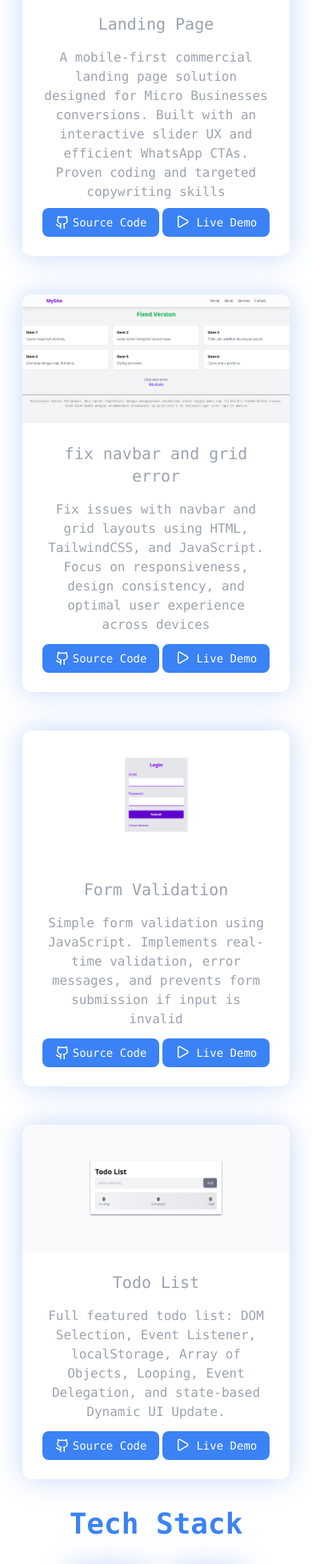
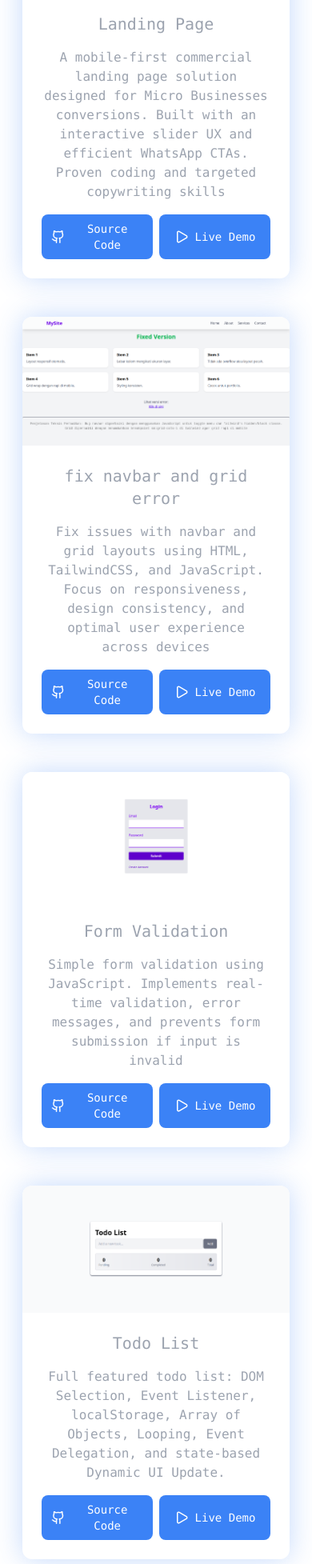
Before and after one commit to yafigian3-hue/portfolio-v2, a React (Vite) app: page / in a window 390 px wide. Shown: the part 2261-4216 px from the top of the page at 80% size. Built offline with nearby package versions, Linux system fonts and the light colour scheme.

Commit message:
fic mobile cta layout

```diff
--- a/src/components/Stack.tsx
+++ b/src/components/Stack.tsx
@@ -23,7 +23,7 @@ const techStack = [
 
 function stack() {
   return (
-    <div className="mt-4">
+    <div className="mt-20">
       <h2 className="text-4xl text-center md:text-5xl text-[#3B82F6] font-mono font-bold">
         Tech Stack
       </h2>
--- a/src/pages/Project.tsx
+++ b/src/pages/Project.tsx
@@ -32,16 +32,18 @@ function project() {
                 UX and efficient WhatsApp CTAs. Proven coding and targeted
                 copywriting skills
               </p>
-              <div className="flex justify-center mt-2 items-center gap-1 text-center">
+              <div className="bottom-0 mt-4 grid grid-cols-2 gap-2">
                 {/* Source Code */}
                 <a
                   href="https://github.com/yafigian3-hue/Landing-Page-UMKM?tab=readme-ov-file"
                   target="_blank"
                   rel="noopener noreferrer"
-                  className="flex items-center gap-1 rounded-lg bg-[#3B82F6] px-4 py-2 font-mono text-sm text-white transition hover:bg-blue-400"
+                  className="flex items-center justify-center gap-2 rounded-lg
+               bg-[#3B82F6] px-3 py-2 font-mono text-sm text-white
+               transition hover:bg-blue-400"
                 >
                   <Github size={18} />
-                   Source Code
+                  Source Code
                 </a>
 
                 {/* Live Demo */}
@@ -49,7 +51,9 @@ function project() {
                   href="https://yafigian3-hue.github.io/Landing-Page-UMKM/"
                   target="_blank"
                   rel="noopener noreferrer"
-                  className="flex justify-between gap-2 rounded-lg bg-[#3B82F6] px-4 py-2 font-mono text-sm text-white transition hover:bg-blue-400"
+                  className="flex items-center justify-center gap-2 rounded-lg
+               bg-[#3B82F6] px-3 py-2 font-mono text-sm text-white
+               transition hover:bg-blue-400"
                 >
                   <Play size={18} />
                   Live Demo
@@ -79,13 +83,15 @@ function project() {
                 and JavaScript. Focus on responsiveness, design consistency, and
                 optimal user experience across devices
               </p>
-              <div className="flex justify-center mt-3 items-center gap-1 text-center">
+              <div className="bottom-0 mt-4 grid grid-cols-2 gap-2">
                 {/* Source Code */}
                 <a
                   href="https://github.com/yafigian3-hue/Studi-Kasus-Solusi-Perbaikan-Layout-Responsif-Navbar/tree/main"
                   target="_blank"
                   rel="noopener noreferrer"
-                  className="flex items-center gap-1 rounded-lg bg-[#3B82F6] px-4 py-2 font-mono text-sm text-white transition hover:bg-blue-400"
+                  className="flex items-center justify-center gap-2 rounded-lg
+               bg-[#3B82F6] px-3 py-2 font-mono text-sm text-white
+               transition hover:bg-blue-400"
                 >
                   <Github size={18} />
                   Source Code
@@ -96,7 +102,9 @@ function project() {
                   href="https://yafigian3-hue.github.io/Studi-Kasus-Solusi-Perbaikan-Layout-Responsif-Navbar/"
                   target="_blank"
                   rel="noopener noreferrer"
-                  className="flex justify-between gap-2 rounded-lg bg-[#3B82F6] px-4 py-2 font-mono text-sm text-white transition hover:bg-blue-400"
+                  className="flex items-center justify-center gap-2 rounded-lg
+               bg-[#3B82F6] px-3 py-2 font-mono text-sm text-white
+               transition hover:bg-blue-400"
                 >
                   <Play size={18} />
                   Live Demo
@@ -126,13 +134,15 @@ function project() {
                 validation, error messages, and prevents form submission if
                 input is invalid
               </p>
-              <div className="flex justify-center mt-3 items-center gap-1 text-center">
+              <div className="bottom-0 mt-4 grid grid-cols-2 gap-2">
                 {/* Source Code */}
                 <a
                   href="https://github.com/yafigian3-hue/form-validation?tab=readme-ov-file"
                   target="_blank"
                   rel="noopener noreferrer"
-                  className="flex items-center gap-1 rounded-lg bg-[#3B82F6] px-4 py-2 font-mono text-sm text-white transition hover:bg-blue-400"
+                  className="flex items-center justify-center gap-2 rounded-lg
+               bg-[#3B82F6] px-3 py-2 font-mono text-sm text-white
+               transition hover:bg-blue-400"
                 >
                   <Github size={18} />
                   Source Code
@@ -143,7 +153,9 @@ function project() {
                   href="https://yafigian3-hue.github.io/form-validation/index.html"
                   target="_blank"
                   rel="noopener noreferrer"
-                  className="flex justify-between gap-2 rounded-lg bg-[#3B82F6] px-4 py-2 font-mono text-sm text-white transition hover:bg-blue-400"
+                  className="flex items-center justify-center gap-2 rounded-lg
+               bg-[#3B82F6] px-3 py-2 font-mono text-sm text-white
+               transition hover:bg-blue-400"
                 >
                   <Play size={18} />
                   Live Demo
@@ -173,13 +185,15 @@ function project() {
                 localStorage, Array of Objects, Looping, Event Delegation, and
                 state-based Dynamic UI Update.
               </p>
-              <div className="flex justify-center mt-3 items-center gap-1 text-center">
+              <div className="bottom-0 mt-4 grid grid-cols-2 gap-2">
                 {/* Source Code */}
                 <a
                   href="https://github.com/yafigian3-hue/Todo-list"
                   target="_blank"
                   rel="noopener noreferrer"
-                  className="flex items-center gap-1 rounded-lg bg-[#3B82F6] px-4 py-2 font-mono text-sm text-white transition hover:bg-blue-400"
+                  className="flex items-center justify-center gap-2 rounded-lg
+               bg-[#3B82F6] px-3 py-2 font-mono text-sm text-white
+               transition hover:bg-blue-400"
                 >
                   <Github size={18} />
                   Source Code
@@ -190,7 +204,9 @@ function project() {
                   href="https://yafigian3-hue.github.io/Todo-list/"
                   target="_blank"
                   rel="noopener noreferrer"
-                  className="flex justify-between gap-2 rounded-lg bg-[#3B82F6] px-4 py-2 font-mono text-sm text-white transition hover:bg-blue-400"
+                  className="flex items-center justify-center gap-2 rounded-lg
+               bg-[#3B82F6] px-3 py-2 font-mono text-sm text-white
+               transition hover:bg-blue-400"
                 >
                   <Play size={18} />
                   Live Demo
```
